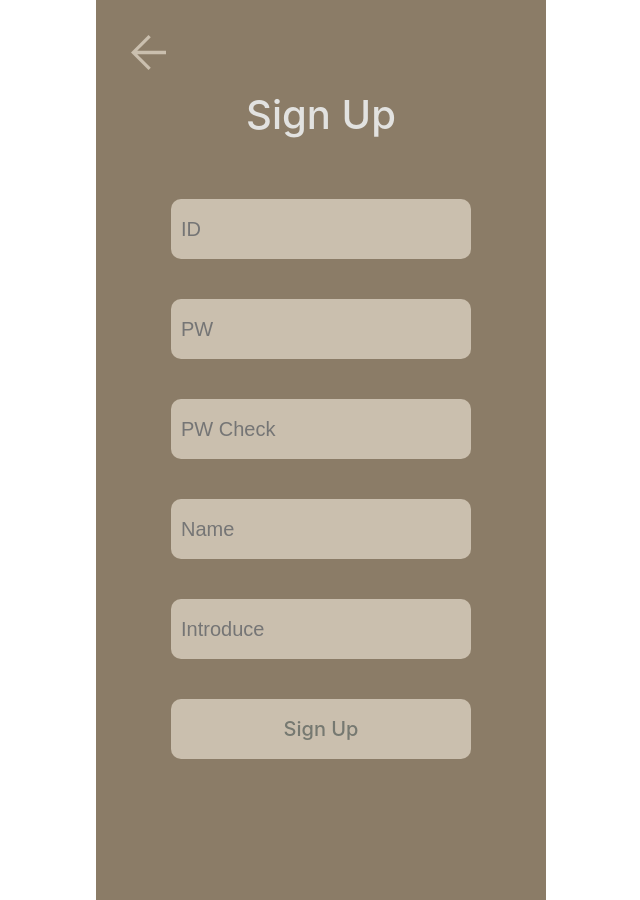
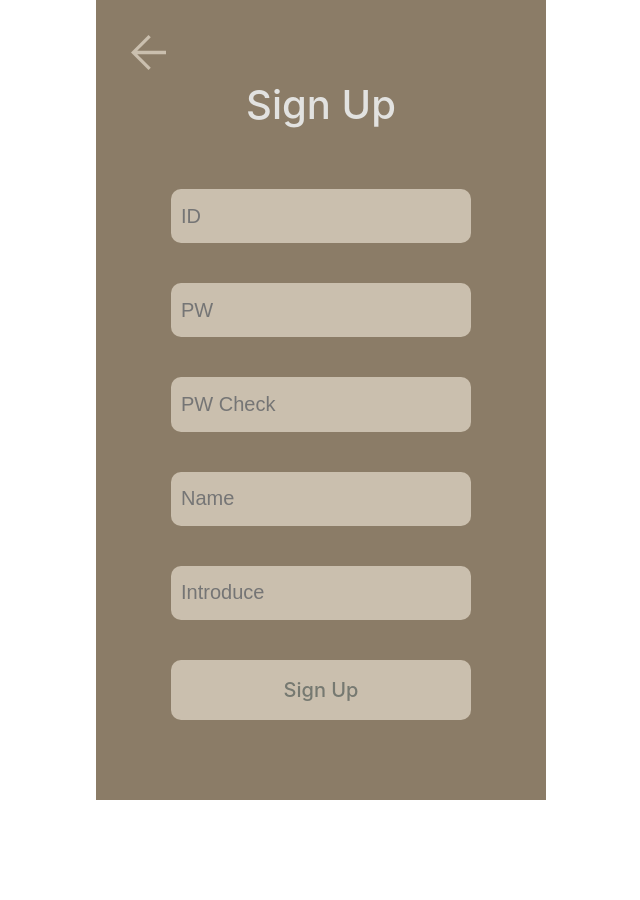
Before and after one commit to DevWonny/picture_project, a React (Create React App) app: page /signup in a window 1280 px wide. Shown: the whole page, without its empty margins (319-959 px from the left). After the commit the page ends 800 px from the top, so only its background shows below. Built offline with nearby package versions, Linux system fonts and the light colour scheme; the HTML template or start-up script is replaced by a standard one.

Commit message:
style : intro, login, signup page height 수정

```diff
--- a/src/views/Intro.tsx
+++ b/src/views/Intro.tsx
@@ -23,7 +23,7 @@
 
 const IntroWrap = styled.div`
   max-width: 450px;
-  min-height: 900px;
+  height: 100vh;
   background: #8b7c67;
   position: relative;
   margin: 0 auto;
--- a/src/views/Login.tsx
+++ b/src/views/Login.tsx
@@ -45,7 +45,7 @@
 
 const LoginWrap = styled.div`
   width: 450px;
-  height: 900px;
+  height: 100vh;
   background: #8b7c67;
   position: relative;
   margin: 0 auto;
--- a/src/views/SignUp.tsx
+++ b/src/views/SignUp.tsx
@@ -51,7 +51,7 @@
 
 const SignUpWrap = styled.div`
   width: 450px;
-  height: 900px;
+  height: 100vh;
   position: relative;
   margin: 0 auto;
   background: #8b7c67;
```
